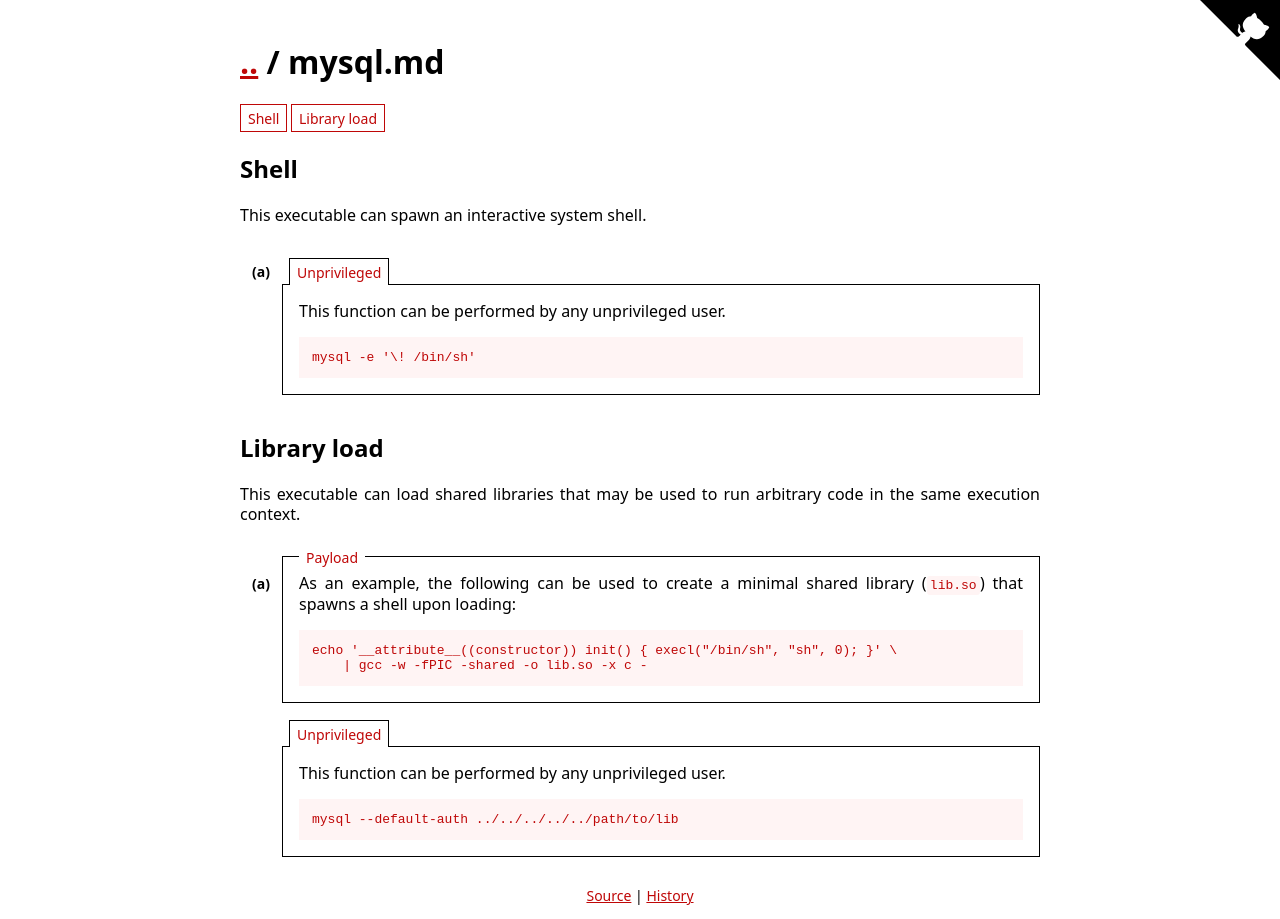
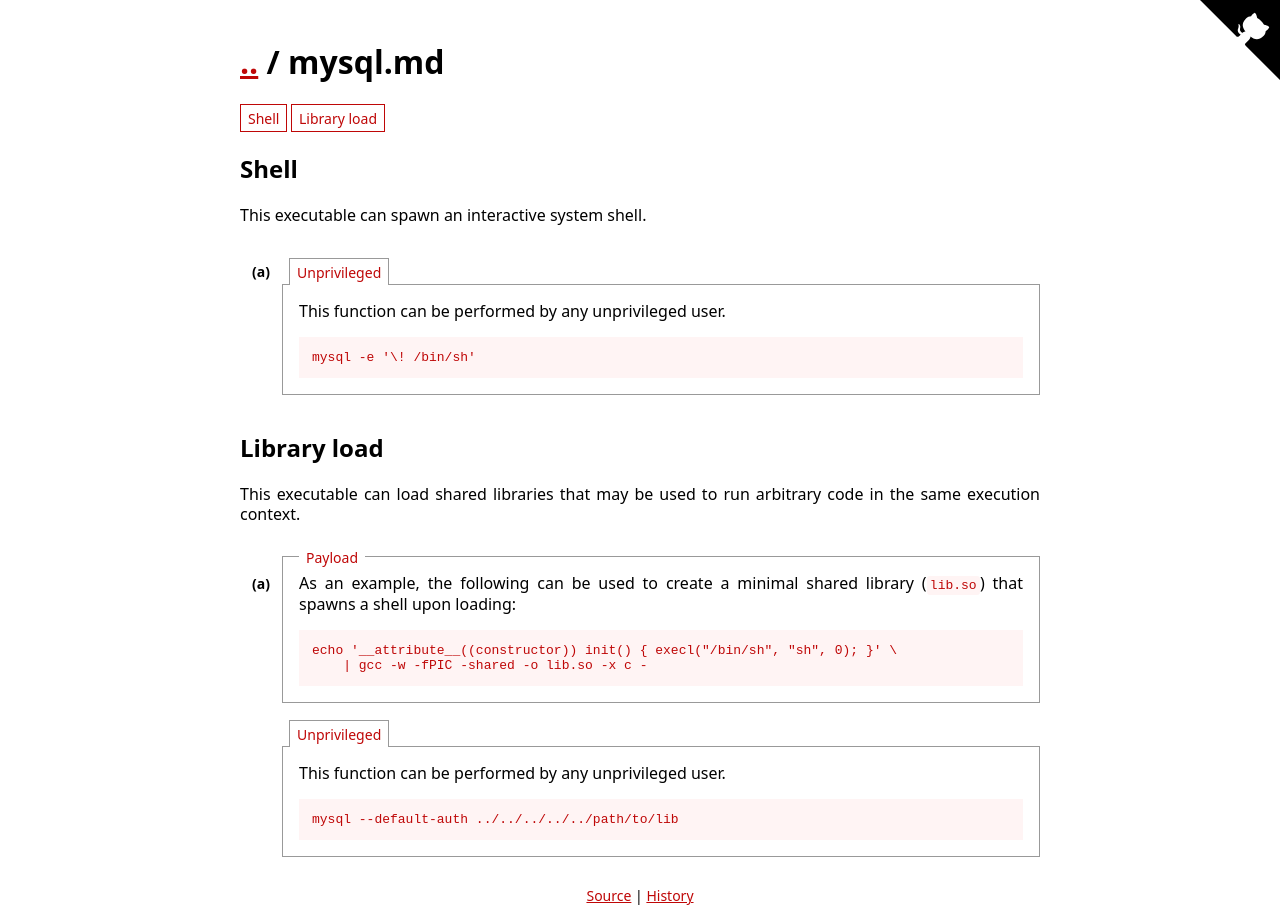
Before and after one commit to GTFOBins/GTFOBins.github.io, a Jekyll site: the page built from _gtfobins/mysql.md, in a window 1280 px wide. Built offline with Jekyll 4.4.1, drawn with Linux system fonts in a browser that asks for light colours.

Commit message:
Use a different fainter color for borders

```diff
--- a/assets/style.scss
+++ b/assets/style.scss
@@ -4,6 +4,7 @@
 :root {
     --foreground: #e6e6e6;
     --background: #0f0f0f;
+    --faint: #666666;
     --lighter: #2a1212;
     --marked: #5a1a1a;
     --hover: #ff4d4d;
@@ -13,6 +14,7 @@
     :root {
         --foreground: #000000;
         --background: #ffffff;
+        --faint: #999999;
         --lighter: #fff4f4;
         --marked: #ffcccc;
         --hover: #ff0000;
@@ -24,6 +26,7 @@ $logo-backdrop: #ffffff;
 
 $foreground: var(--foreground);
 $background: var(--background);
+$faint: var(--faint);
 $lighter: var(--lighter);
 $marked: var(--marked);
 $hover: var(--hover);
@@ -157,7 +160,7 @@ p {
 }
 
 fieldset {
-    border: 1px solid $foreground;
+    border: 1px solid $faint;
     position: relative;
     margin: 1em 0;
     padding: 0 1em;
@@ -439,7 +442,7 @@ h2, h3, h4, h5, h5 {
         font-size: $small-font-size;
         margin-left: 0.5em;
         padding: 0.25em 0.5em;
-        border: 1px solid $foreground;
+        border: 1px solid $faint;
         border-bottom: none;
         cursor: pointer;
         position: relative;
@@ -456,7 +459,7 @@ h2, h3, h4, h5, h5 {
         width: 0px; // XXX avoid growing
         order: 999;
         padding: 0 1em;
-        border: 1px solid;
+        border: 1px solid $faint;
     }
 }
 
```
